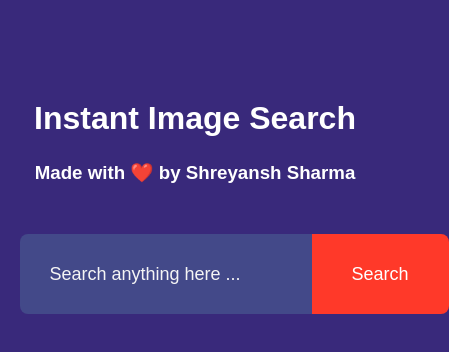
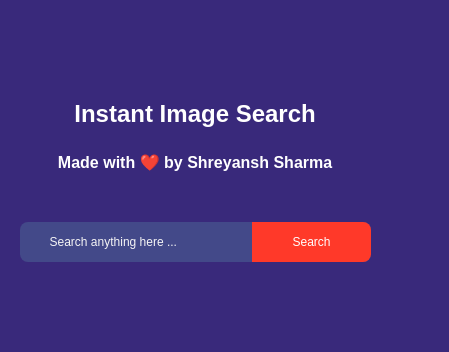
Before and after one commit to shreyansh-sharma-cs/Instant_Image_Search, a plain HTML site: page index.html in a window 390 px wide. Shown: the whole page, 449 px wide, since content can reach past the window. Drawn offline with Linux system fonts and the light colour scheme.

Commit message:
Made Responsive

```diff
--- a/styles.css
+++ b/styles.css
@@ -80,3 +80,48 @@ form button{
     object-fit: cover;
     border-radius: 5px;
 }
+
+@media (max-width: 768px) {
+    h1 {
+        font-size: 28px;
+    }
+    h3 {
+        font-size: 18px;
+    }
+    form {
+        height: 50px;
+    }
+    form input {
+        font-size: 14px;
+    }
+    form button {
+        font-size: 14px;
+    }
+    ::placeholder {
+        font-size: 14px;
+    }
+    #show-more-btn {
+        margin: 10px auto 10px;
+    }
+}
+
+@media (max-width: 480px) {
+    h1 {
+        font-size: 24px;
+    }
+    h3 {
+        font-size: 16px;
+    }
+    form {
+        height: 40px;
+    }
+    form input {
+        font-size: 12px;
+    }
+    form button {
+        font-size: 12px;
+    }
+    ::placeholder {
+        font-size: 12px;
+    }
+}
```
